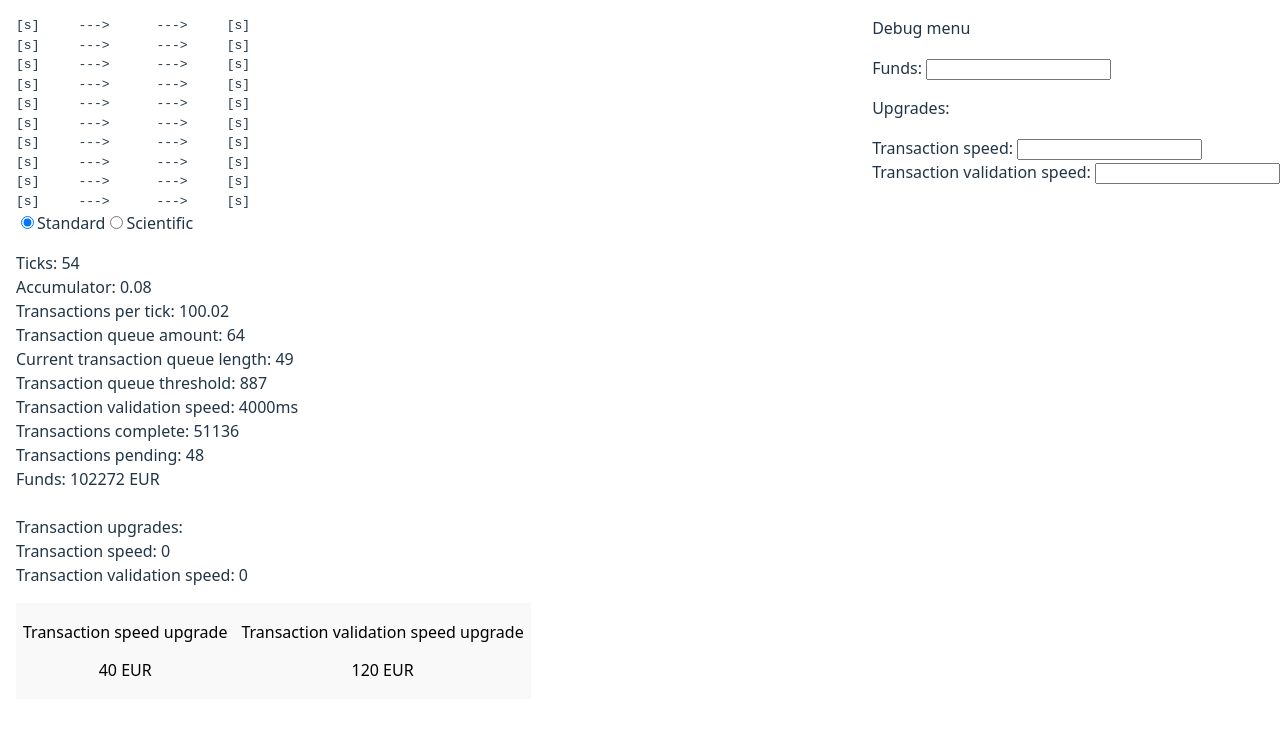
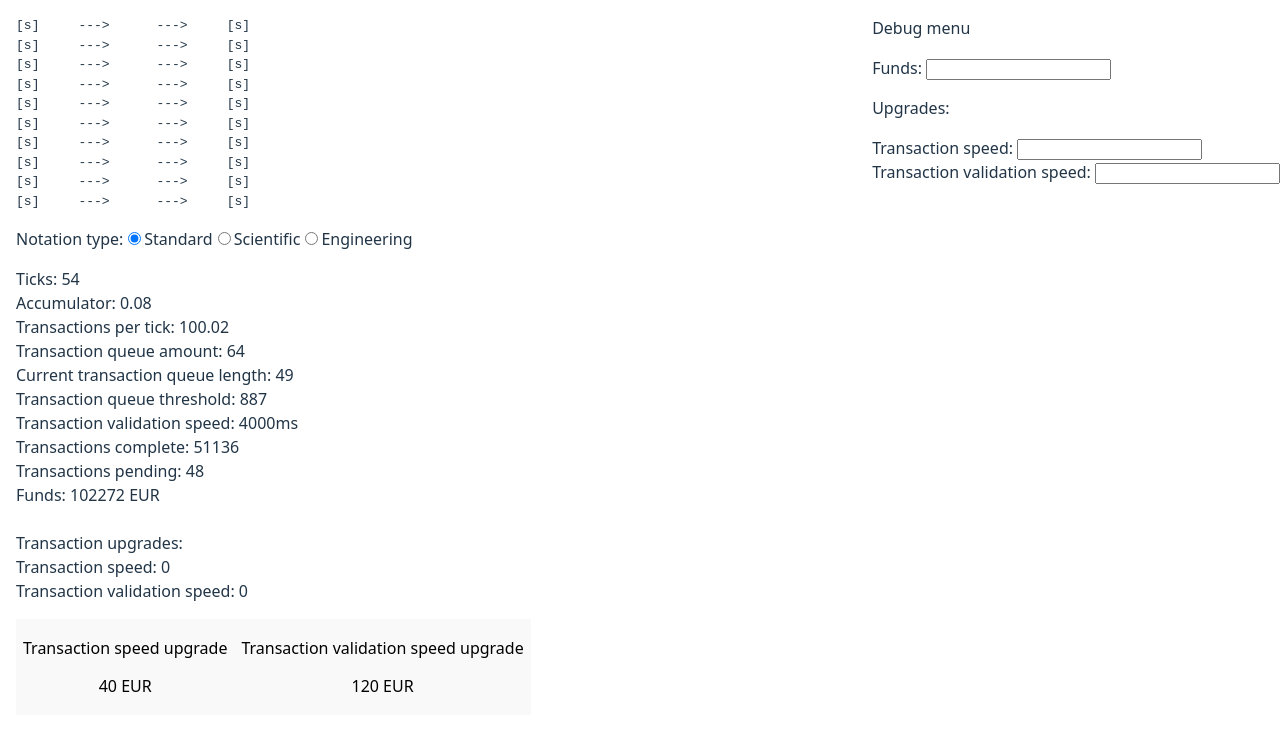
Before and after one commit to Filipsys/incremental-game, a React (Vite) app: page / in a window 1280 px wide. Shown: the top 730 px of the page. Built offline with nearby package versions, Linux system fonts and the light colour scheme.

Commit message:
Added engineering notation

```diff
--- a/src/BigNumber.ts
+++ b/src/BigNumber.ts
@@ -39,6 +39,19 @@
       return `${this.base.mul(Math.pow(10, Number(this.exponent)))}`;
 
     return `${this.base.toString().slice(0, 5)}e${this.exponent.toString()}`;
+  }
+
+  toEngineering(): string {
+    if (this.exponent <= 6n)
+      return `${this.base.mul(Math.pow(10, Number(this.exponent)))}`;
+
+    const exponentRemainder = this.exponent % 3n;
+    const engineeringExponent = this.exponent - exponentRemainder;
+    const engineeringBase = this.base.mul(
+      Math.pow(10, Number(exponentRemainder)),
+    );
+
+    return `${engineeringBase.toString().slice(0, 5)}e${engineeringExponent}`;
   }
 
   toNamed(): string {
@@ -134,6 +147,7 @@
 
     if (notation === "standard") return this.toNamed();
     if (notation === "scientific") return this.toScientific();
+    if (notation === "engineering") return this.toEngineering();
 
     return this.toNamed();
   }
--- a/src/components/NotationPicker.tsx
+++ b/src/components/NotationPicker.tsx
@@ -5,6 +5,8 @@
 
   return (
     <div>
+      <p>
+        Notation type:
         <input
           defaultChecked
           type="radio"
@@ -20,6 +22,14 @@
           onChange={() => changeNotation("scientific")}
         />
         <label htmlFor="scientificNotation">Scientific</label>
+        <input
+          type="radio"
+          id="engineeringNotation"
+          name="notationType"
+          onChange={() => changeNotation("engineering")}
+        />
+        <label htmlFor="engineeringNotation">Engineering</label>{" "}
+      </p>
     </div>
   );
 };
--- a/src/types/store.ts
+++ b/src/types/store.ts
@@ -31,7 +31,7 @@
   // quantumStabilityUpgrades: number;
 
   // Utils
-  notation: "standard" | "scientific";
+  notation: "standard" | "scientific" | "engineering";
 }
 
 export interface Actions {
```
Also changed, not shown: src/App.tsx (+0 -15 lines). Lines whose indentation alone changed are shown as unchanged.
